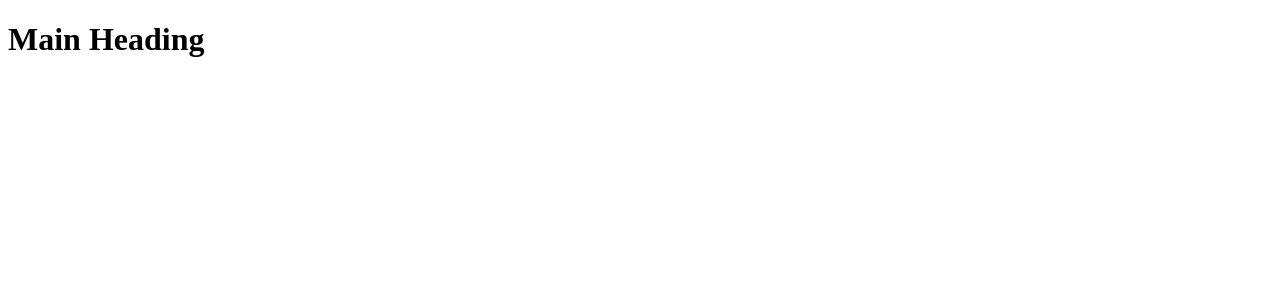
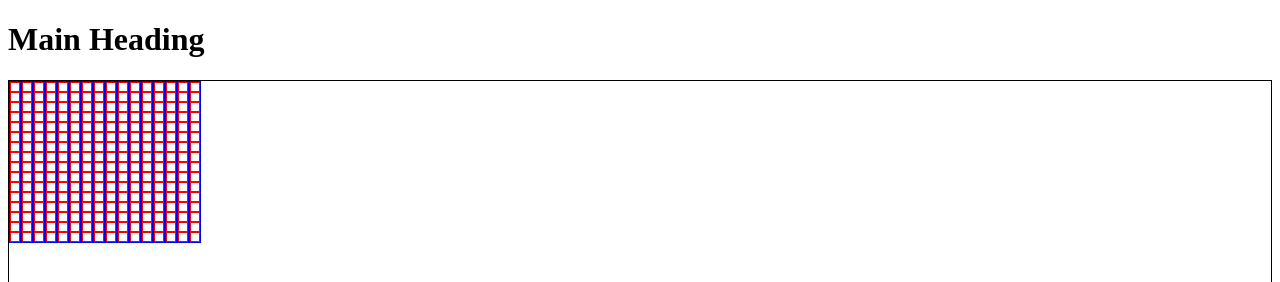
Before and after one commit to AdnanGondal/Etch-a-sketch, a plain HTML site: page index.html in a window 1280 px wide. Shown: the top 282 px of the page. Drawn offline with Linux system fonts and the light colour scheme.

Commit message:
flexbox grid initially setup

```diff
--- a/index.html
+++ b/index.html
@@ -10,6 +10,9 @@
 </head>
 <body>
   <h1>Main Heading</h1>
+  <div id="container" >
+
+  </div>
   <script src="scripts/script.js"></script>
 </body>
 </html>
--- a/scripts/script.js
+++ b/scripts/script.js
@@ -0,0 +1,23 @@
+
+createGrid(16);
+
+
+
+
+
+function createGrid(size) {
+    const container = document.querySelector('#container');
+
+
+    for (let i=1;i<=size;i++) {
+        const div = document.createElement('div');
+        div.classList.toggle('row');
+        //div.textContent = i;
+        for (let j=1;j<=size;j++){
+            const col = document.createElement('div');
+            col.classList.toggle('column');
+            div.appendChild(col);
+        }
+        container.appendChild(div);
+    }
+}
--- a/styles/style.css
+++ b/styles/style.css
@@ -0,0 +1,27 @@
+
+
+#container {
+    width: auto;
+    height: 1000px;
+    border: 1px solid black;
+    display: flex;
+    flex-direction: row;
+    flex-wrap: wrap;
+
+}
+
+.row {
+    flex-basis: auto;
+    width: 10px;
+    height: 160px;
+    border: 1px solid blue;
+    display: flex;
+    flex-direction: column;
+}
+
+.column {
+    flex-basis: auto;
+    border: 1px solid red;
+    height: 10px;
+
+}
```
